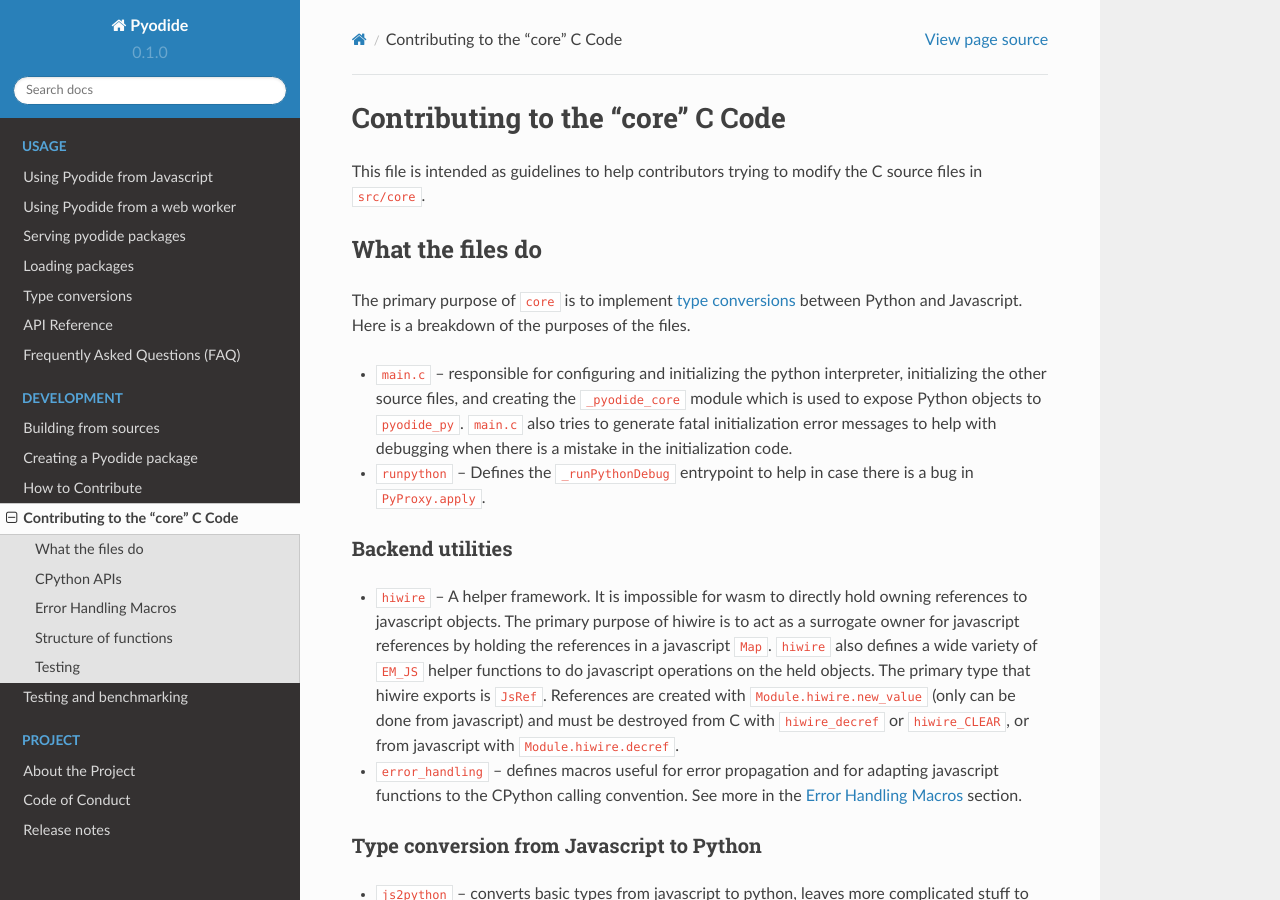
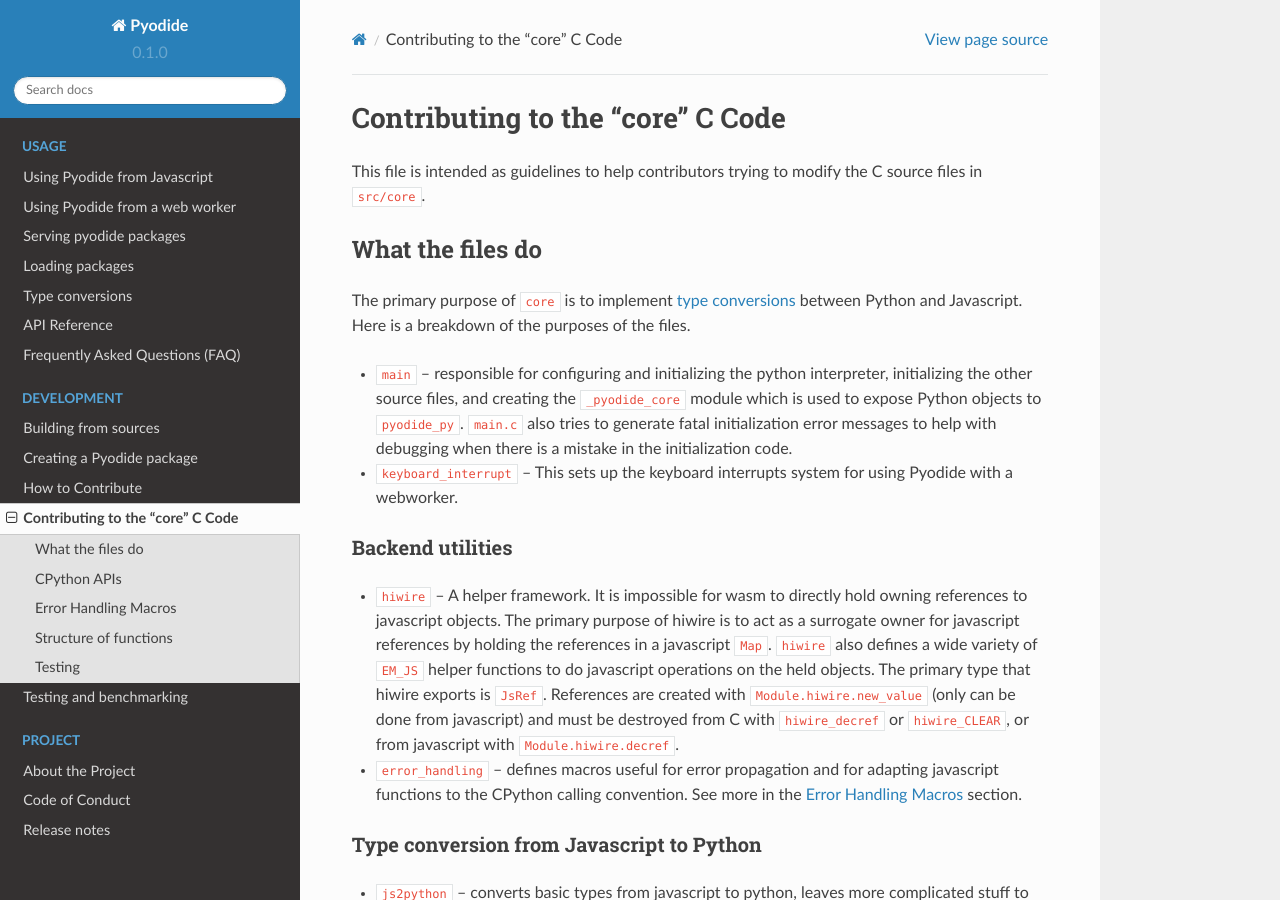
Before and after one commit to pyodide/pyodide, a Sphinx documentation site: the page built from docs/development/core.md, in a window 1280 px wide and 900 px high. Built offline with Sphinx 7.4.7 and the Read the Docs theme 2.0.0, drawn with Linux system fonts in a browser that asks for light colours; the version number is read from the project's files by our own code.

Commit message:
Update core docs

```diff
--- a/docs/development/core.md
+++ b/docs/development/core.md
@@ -5,10 +5,8 @@
 ## What the files do
 The primary purpose of `core` is to implement {ref}`type conversions <type_conversions>` between Python and Javascript. Here is a breakdown of the purposes of the files.
 
-* `main.c` -- responsible for configuring and initializing the python interpreter, initializing the other source files, and creating the `_pyodide_core` module which is used to expose Python objects to `pyodide_py`. `main.c` also tries to generate fatal initialization error messages to help with debugging when there is a mistake in the initialization code.
-
-* `runpython` -- Defines the `_runPythonDebug` entrypoint to help in case there is a bug in `PyProxy.apply`.
-
+* `main` -- responsible for configuring and initializing the python interpreter, initializing the other source files, and creating the `_pyodide_core` module which is used to expose Python objects to `pyodide_py`. `main.c` also tries to generate fatal initialization error messages to help with debugging when there is a mistake in the initialization code.
+* `keyboard_interrupt` -- This sets up the keyboard interrupts system for using Pyodide with a webworker.
 
 ### Backend utilities
 * `hiwire` -- A helper framework. It is impossible for wasm to directly hold owning references to javascript objects. The primary purpose of hiwire is to act as a surrogate owner for javascript references by holding the references in a javascript `Map`. `hiwire` also defines a wide variety of `EM_JS` helper functions to do javascript operations on the held objects. The primary type that hiwire exports is `JsRef`. References are created with `Module.hiwire.new_value` (only can be done from javascript) and must be destroyed from C with `hiwire_decref` or `hiwire_CLEAR`, or from javascript with `Module.hiwire.decref`.
```
